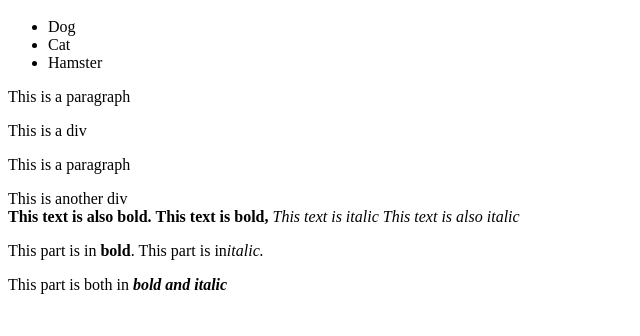
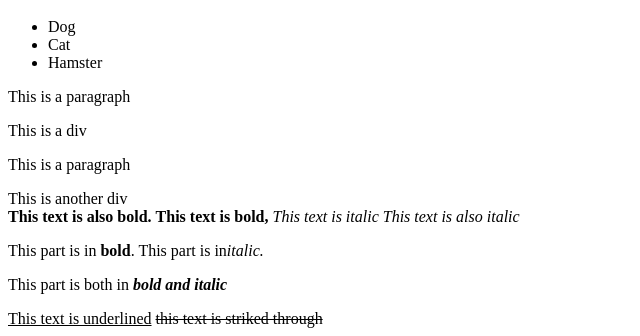
Before and after one commit to parrotonapierat/-, a plain HTML site: page index.html in a window 1280 px wide. Shown: the part 542-878 px from the top of the page, without its empty margins (0-640 px from the left). Before the commit the page ends 852 px from the top, so only its background shows below. Drawn offline with Linux system fonts and the light colour scheme.

Commit message:
Update index.html

```diff
--- a/index.html
+++ b/index.html
@@ -52,6 +52,8 @@
 			<i>This text is also italic</i>
 	    <p>This part is in <b>bold</b>. This part is in<i>italic.</i></p>
 	    <p>This part is both in <b><i>bold and italic</i></b></p>
+	    <u>This text is underlined</u>
+	    <del>this text is striked through</del>
 
 </body>
 
```
